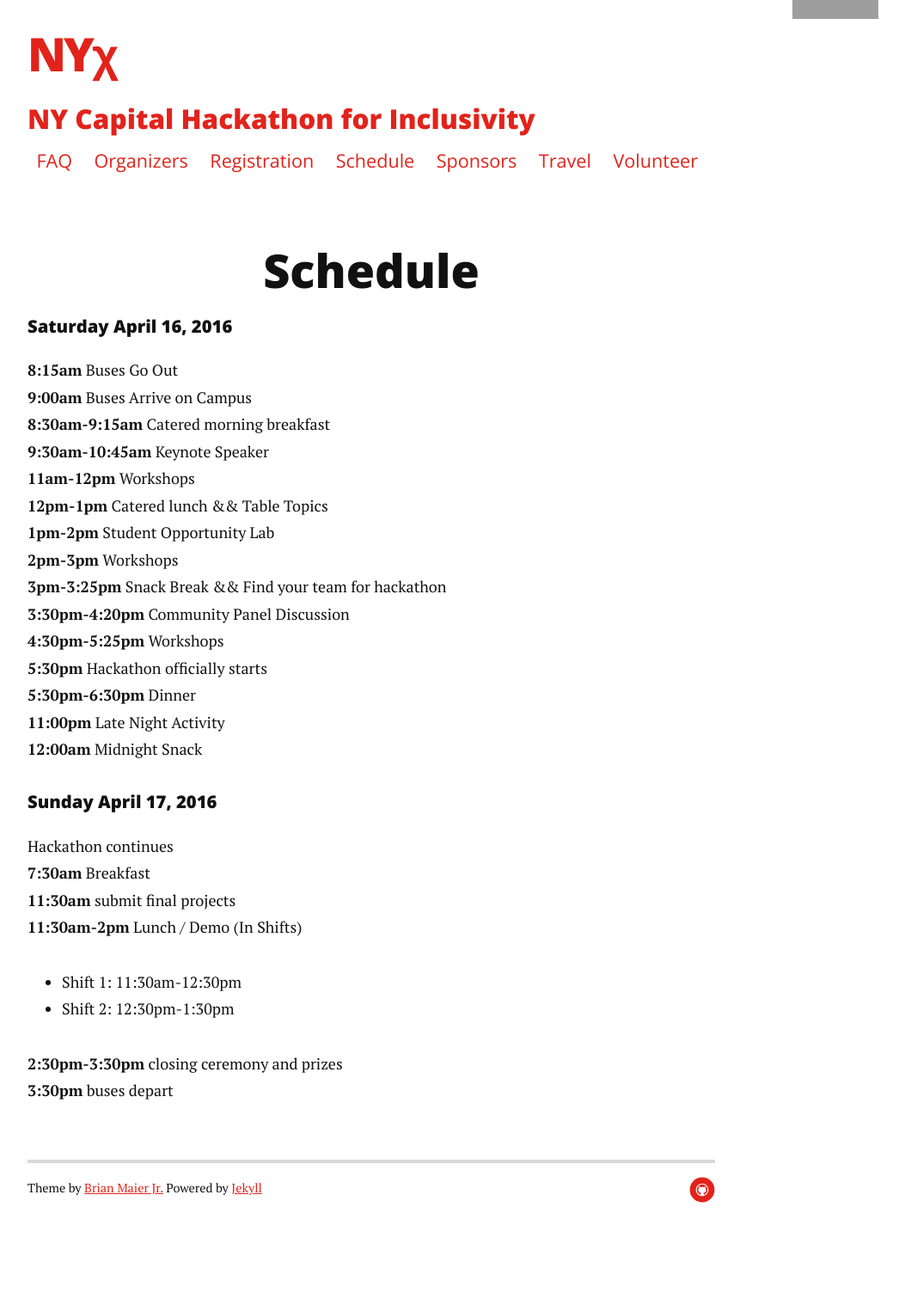
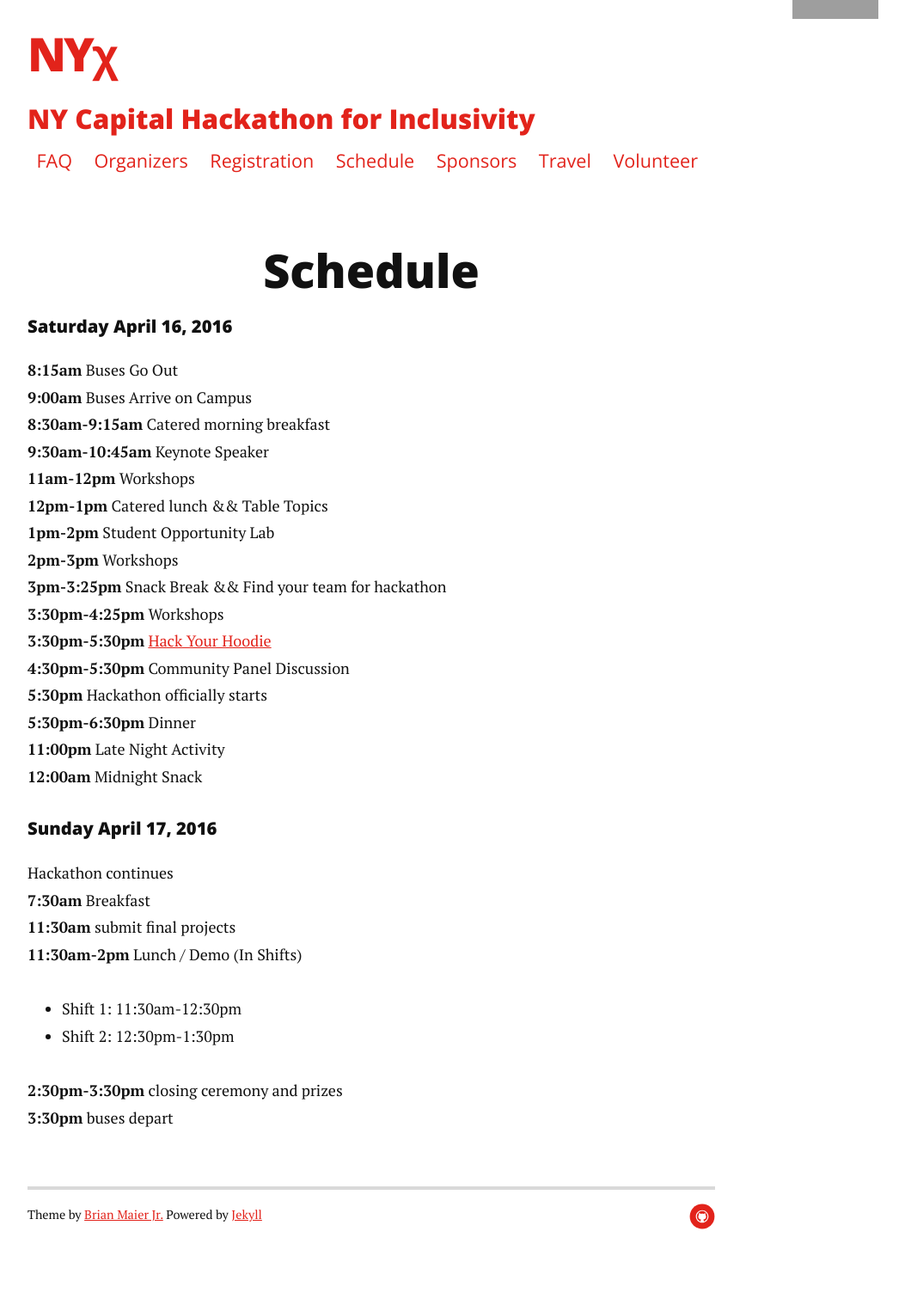
Before and after one commit to nychi/nychi.github.io, a Jekyll site: the page built from schedule.md, in a window 1280 px wide. Shown: the whole page at 86% size, without its empty margins (208-1261 px from the left). Built offline with Jekyll 4.4.1, drawn with Linux system fonts in a browser that asks for light colours; nearby versions of some CDN libraries; before the commit the page ends 1494 px from its top, so only the background shows below that; grey boxes are pictures that could not be loaded.

Commit message:
update to schedule

```diff
--- a/schedule.md
+++ b/schedule.md
@@ -16,8 +16,9 @@ title: Schedule
 **1pm-2pm** Student Opportunity Lab<br/>
 **2pm-3pm** Workshops <br/>
 **3pm-3:25pm** Snack Break &amp;&amp; Find your team for hackathon<br/>
-**3:30pm-4:20pm** Community Panel Discussion <br/>
-**4:30pm-5:25pm** Workshops <br/>
+**3:30pm-4:25pm** Workshops <br/>
+**3:30pm-5:30pm** [Hack Your Hoodie](http://bit.ly/hack_hoodie) <br/>
+**4:30pm-5:30pm** Community Panel Discussion <br/>
 **5:30pm** Hackathon officially starts<br/>
 **5:30pm-6:30pm** Dinner <br/>
 **11:00pm** Late Night Activity <br/>
```
